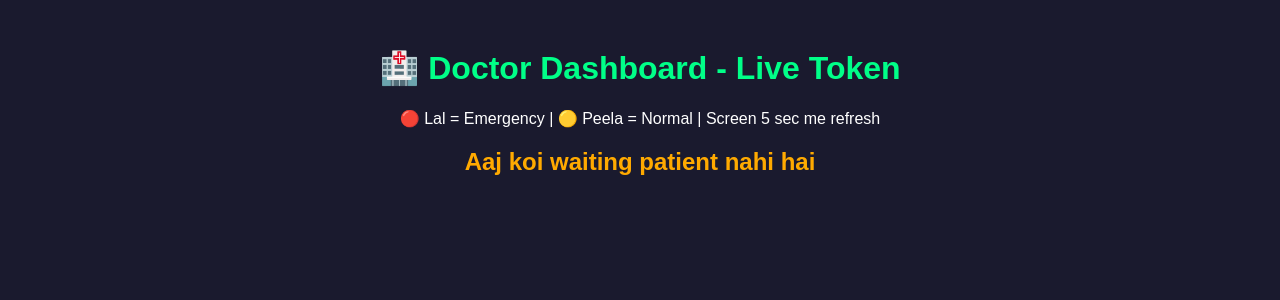
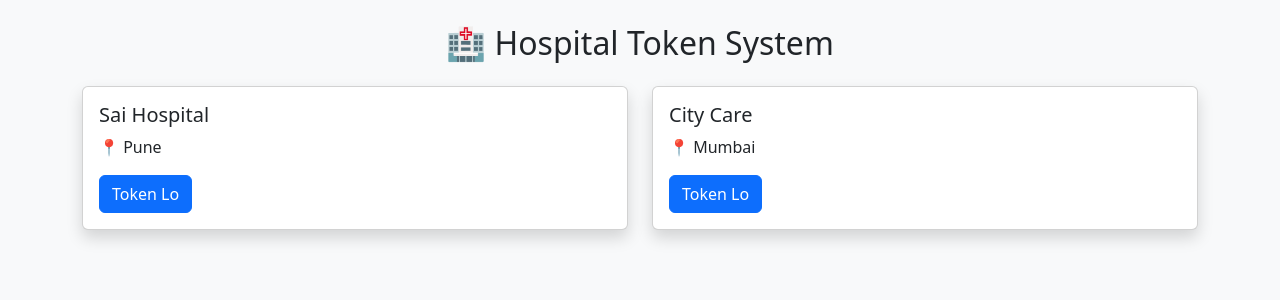
Before and after one commit to Yadav887978/hospital-token, a Flask app: template templates/dashboard.html in a window 1280 px wide. Shown: the top 300 px of the page. Run offline with Flask 3, Linux system fonts and the light colour scheme; the template is opened without the code that fills it: values that come from a table or form of the project are taken from there, others are empty.

Commit message:
Update dashboard.html

```diff
--- a/templates/dashboard.html
+++ b/templates/dashboard.html
@@ -1,40 +1,26 @@
 <!DOCTYPE html>
 <html>
 <head>
-<title>Doctor Dashboard</title>
-<meta name="viewport" content="width=device-width, initial-scale=1">
-<meta http-equiv="refresh" content="5">
-<style>
-body{background:#1a1a2e;color:white;font-family:Arial;padding:20px;text-align:center}
-h1{color:#00ff88;font-size:32px}
-.token-box{background:#16213e;padding:20px;margin:15px;border-radius:15px;display:inline-block;min-width:220px;border:3px solid}
-.normal{border-color:#ffaa00}
-.emergency{border-color:red;animation:blink 1s infinite}
-@keyframes blink{50%{background:#3e0000}}
-.big-token{font-size:60px;font-weight:bold;margin:10px}
-.normal.big-token{color:#ffaa00}
-.emergency.big-token{color:red;font-size:70px}
-.alert{font-size:18px;font-weight:bold;margin:5px}
-.emergency.alert{color:red}
-a{background:#007bff;color:white;padding:10px 20px;border-radius:8px;text-decoration:none;display:inline-block;margin:5px}
-</style>
+    <title>Hospital Dashboard</title>
+    <link href="https://cdn.jsdelivr.net/npm/bootstrap@5.3.0/dist/css/bootstrap.min.css" rel="stylesheet">
 </head>
-<body>
-<h1>🏥 Doctor Dashboard - Live Token</h1>
-<p>🔴 Lal = Emergency | 🟡 Peela = Normal | Screen 5 sec me refresh</p>
+<body class="bg-light">
+    <div class="container mt-4">
+        <h2 class="text-center mb-4">🏥 Hospital Token System</h2>
 
-{% for t in tokens %}
-<div class="token-box {{t.token_type.lower()}}">
-<h3>OPD: {{t.opd_id}}</h3>
-<div class="big-token">{{t.token_type[0]}}-{{t.token_no}}</div>
-<p class="alert">{{t.token_type}} PATIENT</p>
-<p>Fees: ₹{{t.fees}}</p>
-<a href="/next/{{t.id}}">Next Patient</a>
-</div>
-{% endfor %}
-
-{% if tokens|length==0 %}
-<h2 style="color:#ffaa00">Aaj koi waiting patient nahi hai</h2>
-{% endif %}
+        <div class="row">
+            {% for hospital in hospitals %}
+            <div class="col-md-6 mb-3">
+                <div class="card shadow">
+                    <div class="card-body">
+                        <h5 class="card-title">{{ hospital.name }}</h5>
+                        <p class="card-text">📍 {{ hospital.city }}</p>
+                        <a href="{{ url_for('index', hospital_id=hospital.id) }}" class="btn btn-primary">Token Lo</a>
+                    </div>
+                </div>
+            </div>
+            {% endfor %}
+        </div>
+    </div>
 </body>
 </html>
```
